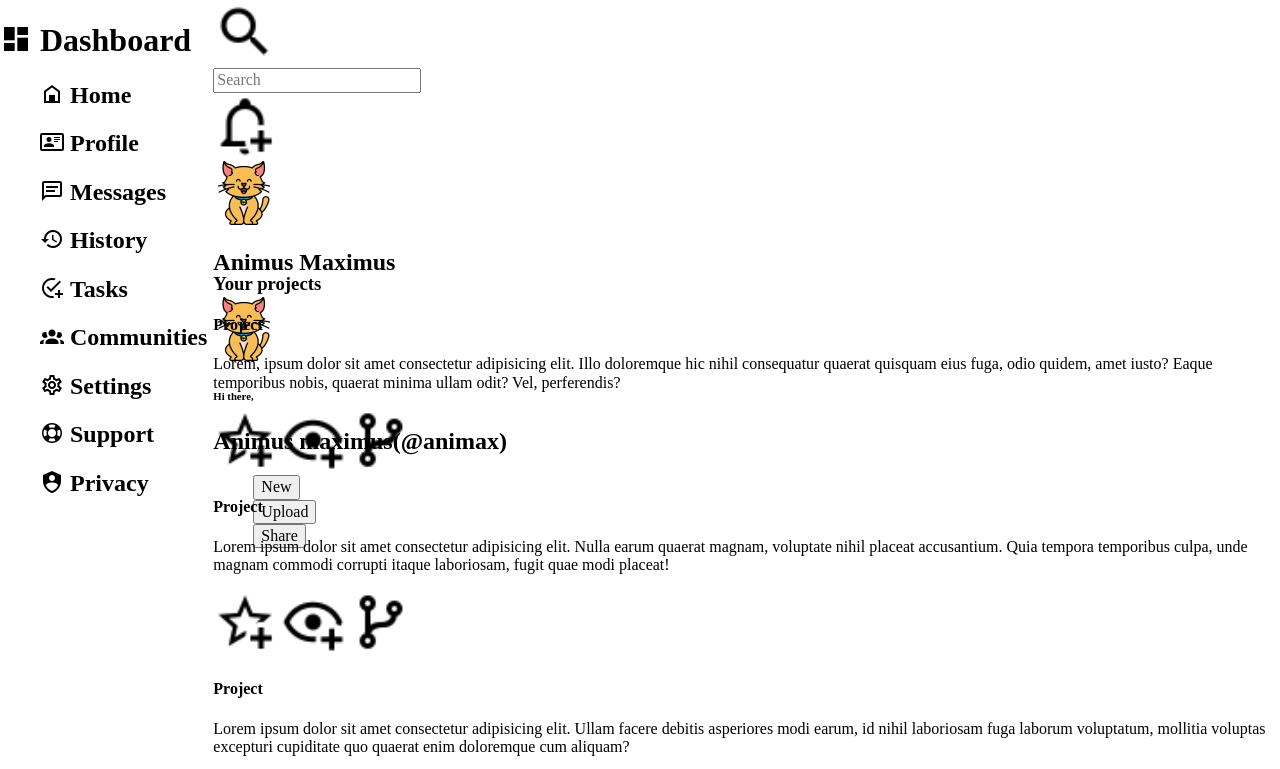
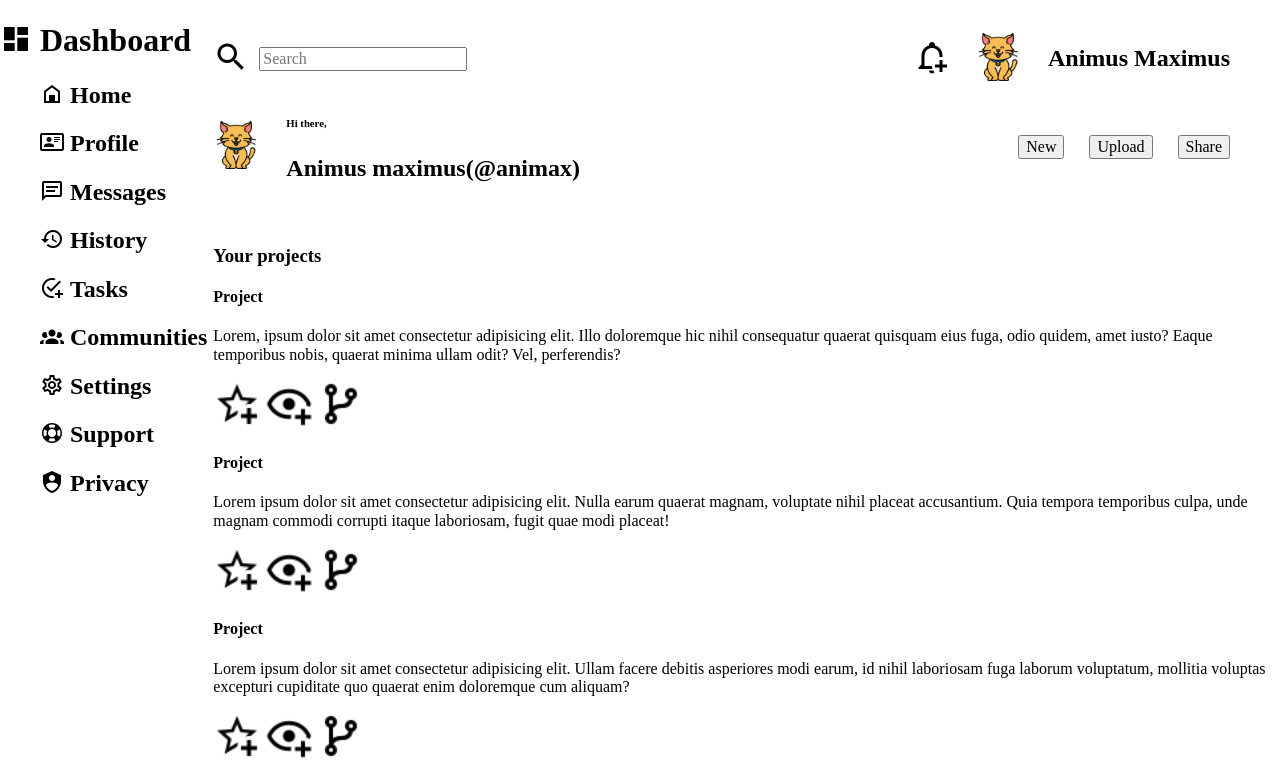
Before and after one commit to ankur26/admin-dashboard-page, a plain HTML site: page index.html in a window 1280 px wide. Shown: the top 769 px of the page. Drawn offline with Linux system fonts and the light colour scheme.

Commit message:
Adding header styles

```diff
--- a/styles.css
+++ b/styles.css
@@ -11,11 +11,14 @@ body{
 }
 .header{
     grid-area:1/2/2/3;
+    display: flex;
+    flex-flow: column nowrap;
+    padding-top:25px;
 }
 img{
     width: 100%;
     height: auto;
-    max-width: 64px;
+    max-width: 48px;
 }
 .main{
     grid-area: 2/2/3/3;
@@ -26,3 +29,43 @@ footer{
 ul{
     list-style-type: none;
 }
+.search-profile-icon{
+    display: flex;
+    flex-flow: row nowrap;
+    justify-content: space-between;
+    align-items: center;
+}
+.search-bar{
+    display: flex;
+    align-items: center;
+    gap:10px;
+    justify-content: space-between;
+}
+.profile-button{
+    display: flex;
+    padding-right: 50px;
+    gap:25px;
+    align-items: center;
+}
+.profile-nav{
+    display: flex;
+    gap:25px;
+    flex-flow: row nowrap;
+    align-items: center;
+    justify-content: space-between;
+}
+.handle{
+    display: flex;
+    flex-flow:row nowrap;
+    align-items: center;
+    gap:25px;
+}
+.nav{
+    padding-right: 50px;
+}
+.nav>ul{
+    display: flex;
+    gap:25px;
+    flex-flow: row nowrap;
+
+}
```
